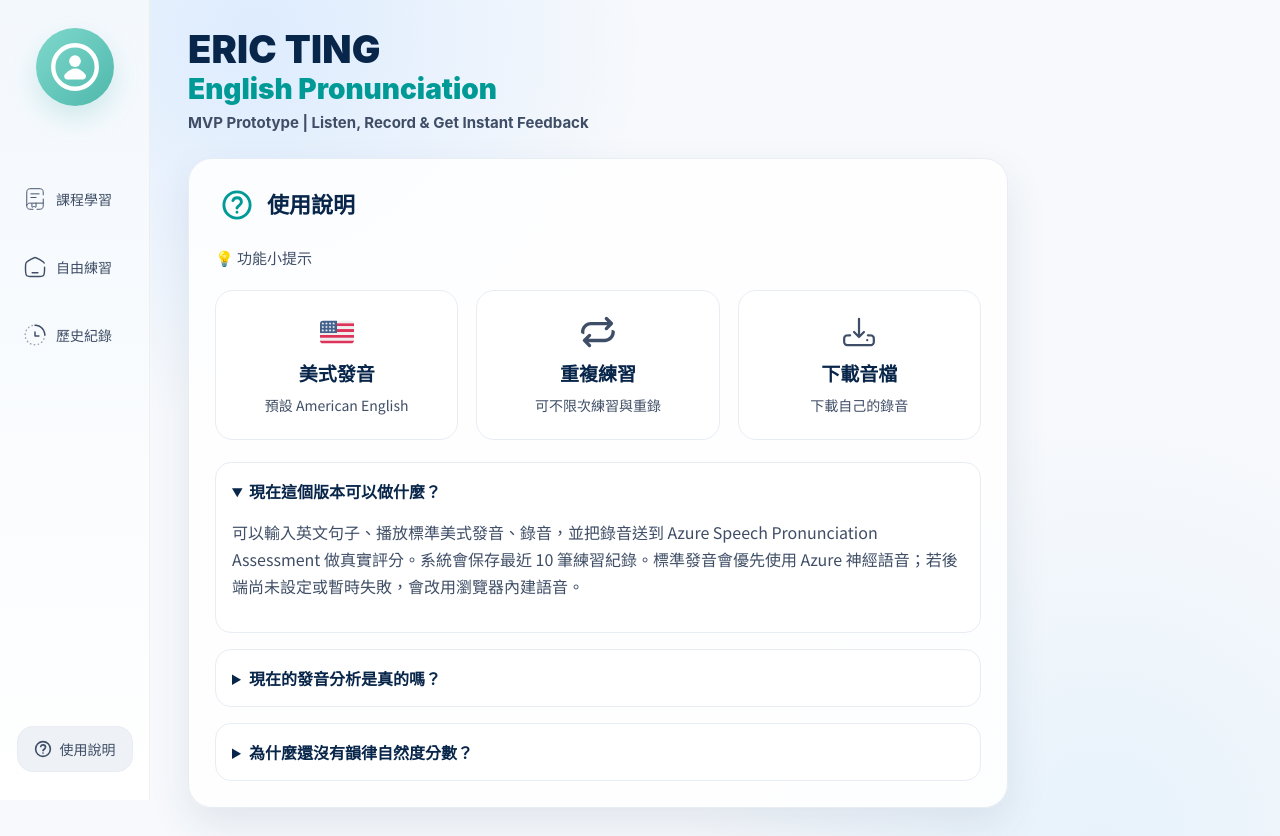
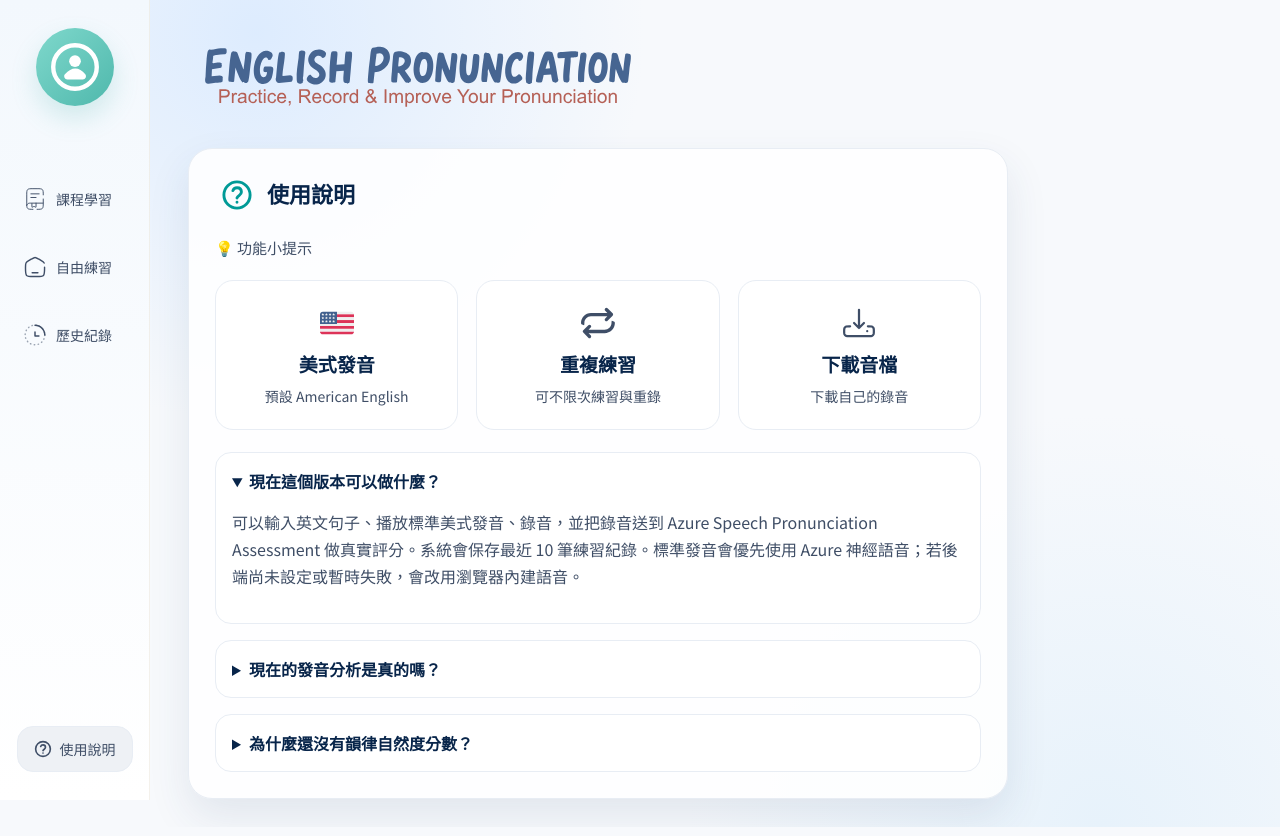
Before and after one commit to etbase/english-pronunciation, a plain HTML site: page help.html in a window 1280 px wide. Drawn offline with Linux system fonts and the light colour scheme.

Commit message:
logo all

```diff
--- a/css/style.css
+++ b/css/style.css
@@ -50,7 +50,7 @@ body{margin:0;font-family:"Noto Sans TC",-apple-system,BlinkMacSystemFont,"Segoe
 main{margin-left:150px;padding:30px 38px 28px;max-width:1320px}
 .header{display:flex;justify-content:space-between;align-items:flex-start;gap:24px;margin-bottom:26px}
 .title{min-width:0;max-width:100%}
-.title-logo{display:block;width:460px;max-width:100%;height:auto}
+.site-logo{display:block;width:460px;max-width:100%;height:auto}
 .title h1{margin:0;font-size:38px;letter-spacing:.2px;line-height:1.05;font-weight:900}
 .title h2{margin:4px 0 8px;font-size:28px;line-height:1.1;color:var(--teal-dark);font-weight:900}
 .subtitle{color:var(--muted);font-size:15px;font-weight:700}
--- a/help.html
+++ b/help.html
@@ -8,7 +8,7 @@
   <link rel="preconnect" href="https://fonts.googleapis.com">
   <link rel="preconnect" href="https://fonts.gstatic.com" crossorigin>
   <link href="https://fonts.googleapis.com/css2?family=Noto+Sans+TC:wght@400;500;700&display=swap" rel="stylesheet">
-  <link rel="stylesheet" href="css/style.css?v=20260903-course2">
+  <link rel="stylesheet" href="css/style.css?v=20260903-logo2">
   <script src="js/auth-mock.js?v=20260903-auth1"></script>
   <script src="js/auth-service.js?v=20260903-auth1"></script>
 </head>
@@ -27,9 +27,7 @@
 <main>
 <header class="header">
   <div class="title">
-    <h1>ERIC TING</h1>
-    <h2>English Pronunciation</h2>
-    <div class="subtitle">MVP Prototype | Listen, Record & Get Instant Feedback</div>
+    <img class="site-logo" src="assets/English Pronunciation_logo.svg" alt="English Pronunciation">
   </div>
 </header>
 <section class="card page-card">
```
Also changed, not shown: course.html (+2 -4 lines), history.html (+2 -4 lines), index.html (+2 -2 lines), login.html (+2 -4 lines), profile.html (+2 -4 lines).
